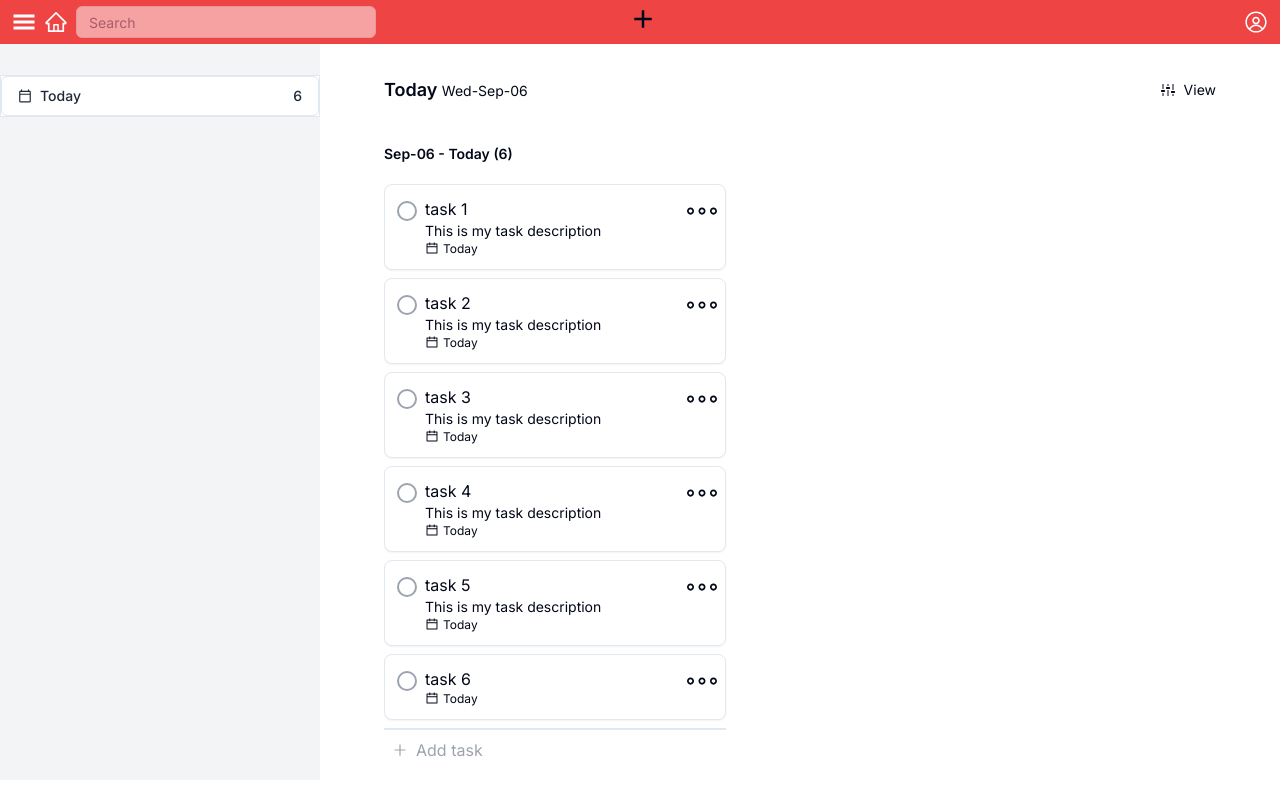
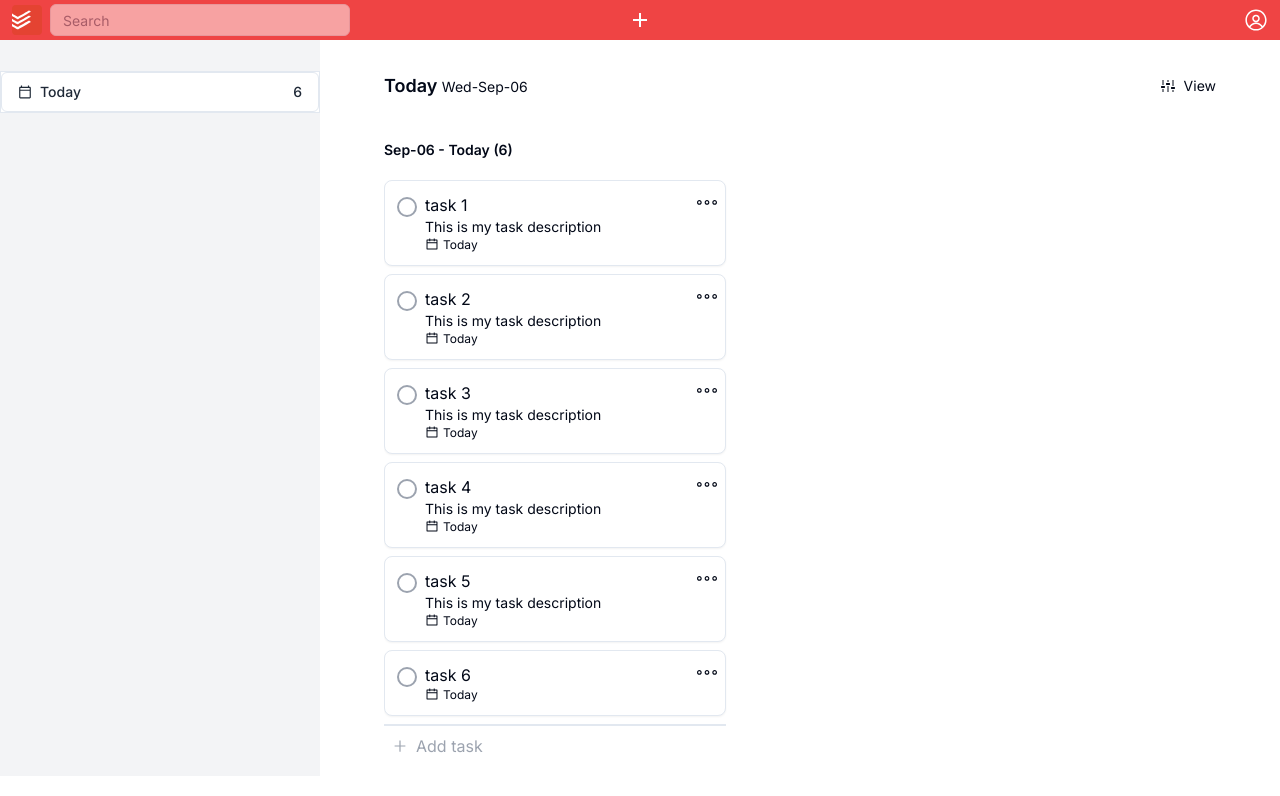
Before and after one commit to eric-nichols-nyc/listit-nextjs, a Next.js app: page / in a window 1280 px wide. Shown: the top 796 px of the page. Built offline with nearby package versions, Linux system fonts and the light colour scheme.

Commit message:
updated logo and add task overlay

```diff
--- a/components/AccountDropdown.tsx
+++ b/components/AccountDropdown.tsx
@@ -36,6 +36,7 @@ import { IconSize } from "@/constants"
 
 export default function DropdownMenuDemo() {
   return (
+    <div className="w-full flex justify-end">
       <DropdownMenu>
         <DropdownMenuTrigger asChild>
           <div>
@@ -118,5 +119,7 @@ export default function DropdownMenuDemo() {
           </DropdownMenuItem>
         </DropdownMenuContent>
       </DropdownMenu>
+    </div>
+
   )
 }
--- /dev/null
+++ b/components/AddTaskDropdown.tsx
@@ -0,0 +1,88 @@
+import {
+  Cloud,
+  CreditCard,
+  Github,
+  Keyboard,
+  LifeBuoy,
+  LogOut,
+  Mail,
+  MessageSquare,
+  Palette,
+  Plus,
+  PlusCircle,
+  Settings,
+  User,
+  UserPlus,
+  Users,
+} from "lucide-react"
+
+import { Button } from "@/components/ui/button"
+import {
+  DropdownMenu,
+  DropdownMenuContent,
+  DropdownMenuGroup,
+  DropdownMenuItem,
+  DropdownMenuLabel,
+  DropdownMenuPortal,
+  DropdownMenuSeparator,
+  DropdownMenuShortcut,
+  DropdownMenuSub,
+  DropdownMenuSubContent,
+  DropdownMenuSubTrigger,
+  DropdownMenuTrigger,
+} from "@/components/ui/dropdown-menu"
+import {
+  Card,
+  CardContent,
+  CardFooter,
+  CardHeader,
+} from "@/components/ui/card"
+import TaskForm from "./TaskForm"
+import { IconSize } from "@/constants"
+import { MdOutlineAdd } from 'react-icons/md'
+
+export default function AddTaskDropdown() {
+  return (
+    <div className="w-full flex justify-center">
+      <DropdownMenu>
+        <DropdownMenuTrigger asChild>
+          <div>
+            <MdOutlineAdd
+              className="cursor-pointer"
+              size={IconSize}
+              color="white"
+            />
+          </div>
+        </DropdownMenuTrigger>
+        <DropdownMenuContent className="w-200">
+          <Card>
+            <CardHeader className="pt-2" />
+            <CardContent>
+              <div>
+                <input
+                  type="text"
+                  className="border border-gray-200 p-2 w-full text-sm"
+                  placeholder="Task name"
+                />
+                <textarea
+                  className="border border-gray-200 p-2 w-full text-sm mt-2"
+                  placeholder="Description..."
+                />
+              </div>
+            </CardContent>
+            <hr />
+            <CardFooter>
+              <div className="flex pt-2 gap-2">
+                <DropdownMenuItem>
+                    <button>close</button>
+                </DropdownMenuItem>
+              </div>
+            </CardFooter>
+          </Card>
+
+        </DropdownMenuContent>
+      </DropdownMenu>
+    </div>
+
+  )
+}
--- a/components/Popover.tsx
+++ b/components/Popover.tsx
@@ -28,7 +28,7 @@ const PopOver = ({
           Icon && (
             <Icon
               className="cursor-pointer"
-              size={30}
+              size={20}
             />
           )
         }
--- a/components/Topbar.tsx
+++ b/components/Topbar.tsx
@@ -2,13 +2,11 @@
 import { Input } from "@/components/ui/input"
 import { GiHamburgerMenu } from 'react-icons/gi'
 import { AiOutlineHome } from 'react-icons/ai'
-import { RxAvatar } from 'react-icons/rx'
-import { IconSize } from "@/constants"
 import { MdOutlineAdd } from 'react-icons/md'
-import PopOver from "./Popover"
-import TaskForm from "./TaskForm"
+import AddTaskDropdown from "./AddTaskDropdown"
 import { useTaskStore } from "@/store/taskStore"
 import AccountDropdown from "./AccountDropdown";
+import Image from "next/image";
 const Header = () => {
   const [tasks, addTask] = useTaskStore(state => [state.tasks, state.addTask])
   return (
@@ -24,30 +22,23 @@ const Header = () => {
         bg-red-500
       ">
         <div className="flex flex-1 gap-2 items-center">
-          <GiHamburgerMenu
-            size={IconSize}
-            color="white"
-          />
-          <AiOutlineHome
-            size={IconSize}
-            color="white"
-          />
+         <Image
+          src="/images/logo.svg"
+          alt="logo"
+          width="30"
+          height="30"
+         />
           <Input
             disabled
             className="mr-3 w-[300px] h-[2rem]"
             placeholder="Search"
           />
         </div>
-        <div className="flex-1">
-          <PopOver
-            body={<TaskForm
-              onClose={() => {}}
-              onSubmit={addTask}
-            />}
-            icon={MdOutlineAdd}
-          />
+        <div className="flex-1 justify-center">
+            <AddTaskDropdown
+            />
         </div>
-        <div>
+        <div className="flex-1 items-end">
           <AccountDropdown />
         </div>
       </div>
```
Also changed, not shown: public/images/logo.svg (added). Lines whose indentation alone changed are shown as unchanged.
